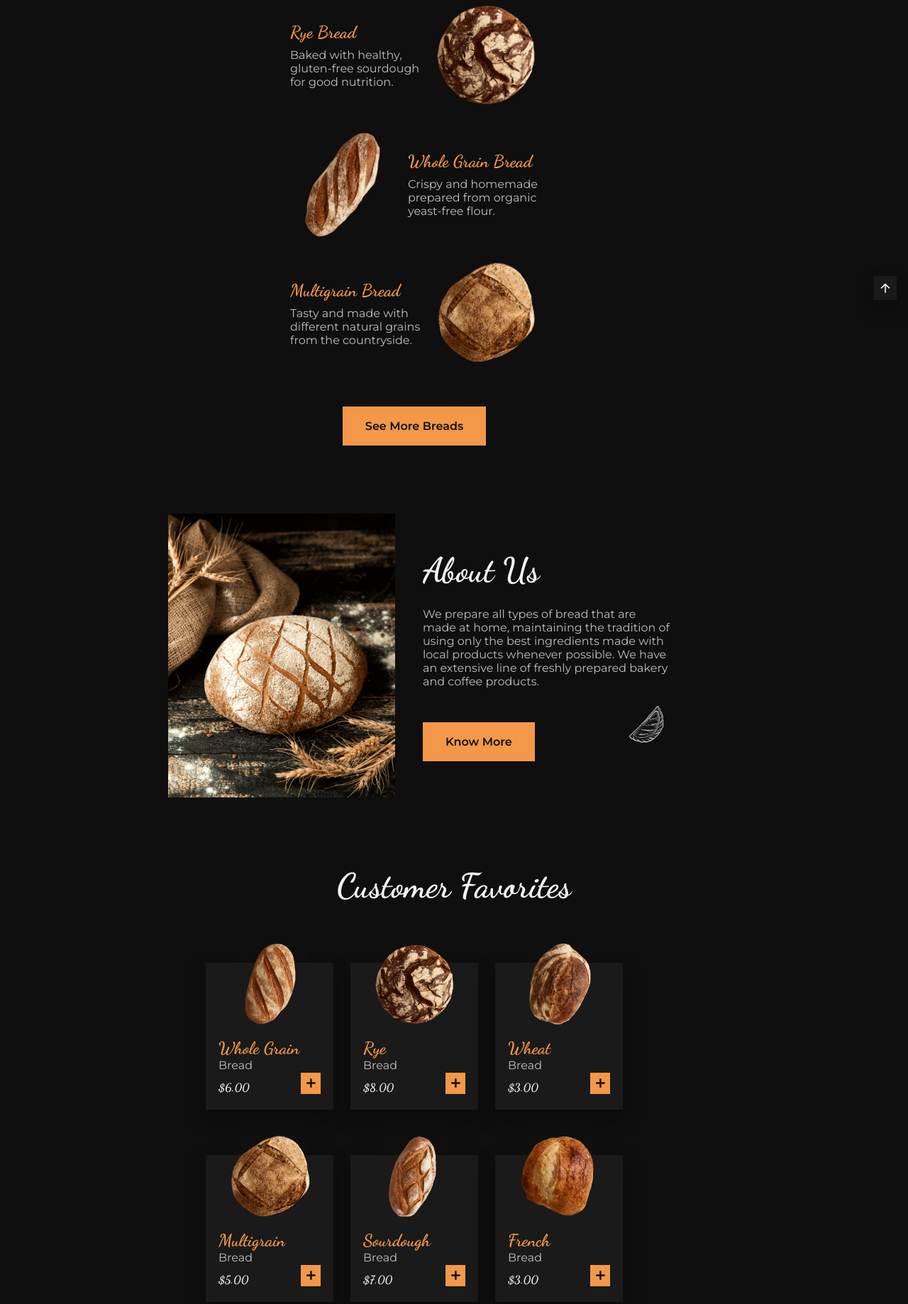
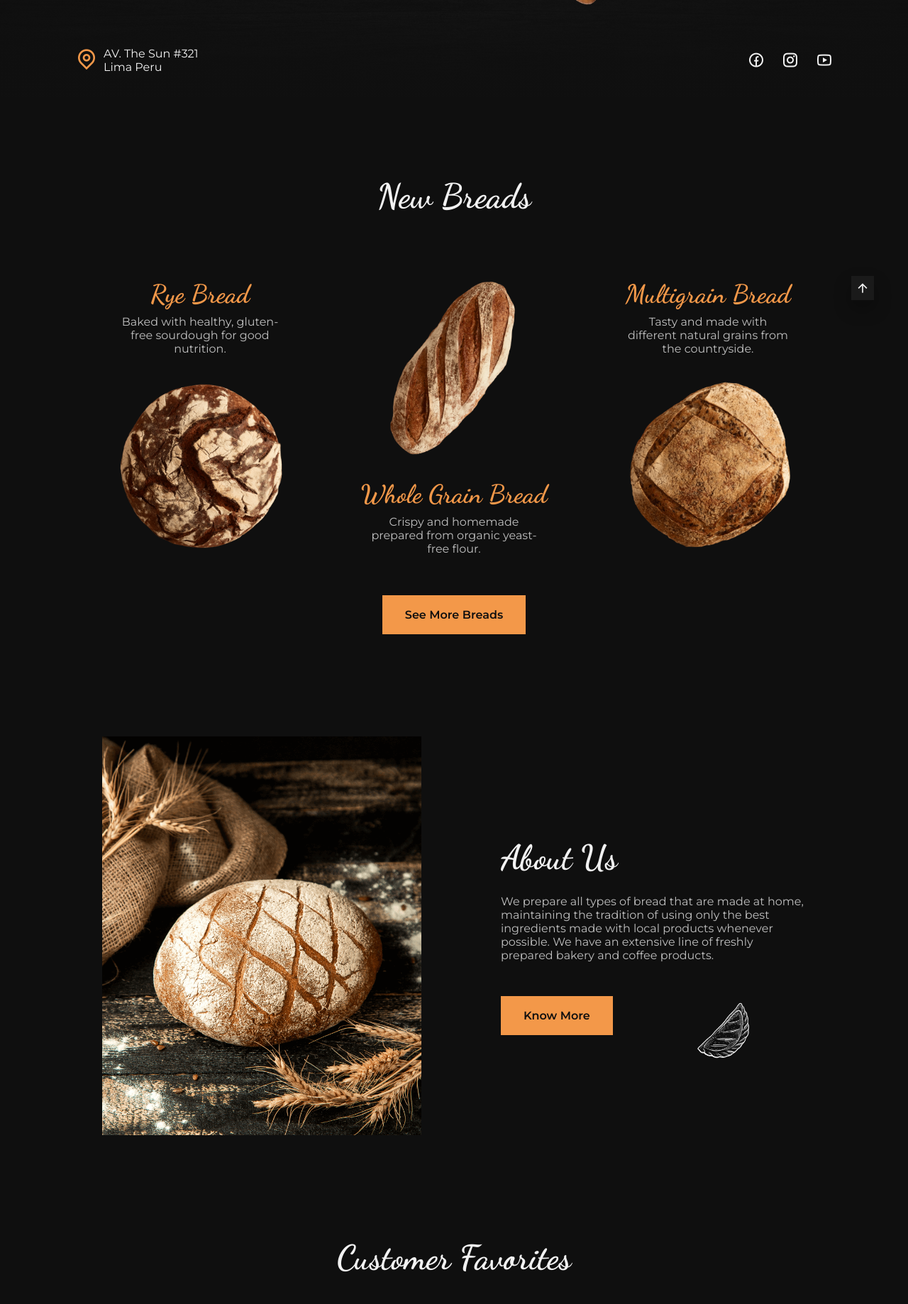
Before and after one commit to marciowillian/responsive-bakery-website, a plain HTML site: page index.html in a window 1280 px wide. Shown: the part 777-2615 px from the top of the page at 71% size. Drawn offline with nearby package versions, Linux system fonts and the light colour scheme.

Commit message:
Add ScrollReveal implementation and finishing responsivity for all devices

```diff
--- a/assets/css/styles.css
+++ b/assets/css/styles.css
@@ -760,3 +760,136 @@ img {
 
 
 /* For large devices */
+
+@media screen and (min-width: 1150px) {
+    .container {
+        margin-inline: auto;
+    }
+    .section {
+        padding-block: 7rem 2rem;
+    }
+    .nav {
+        height: calc(var(--header-height) + 2rem);
+    }
+    .nav__toggle,
+    .nav__close,
+    .nav__img-1,
+    .nav__img-2 {
+        display: none;
+    }
+    .nav__menu {
+        width: initial
+    }
+    .nav__list {
+        flex-direction: row;
+        column-gap: 4rem;
+    }
+    .home__container {
+        grid-template-columns: 470px 550px;
+        column-gap: 3rem;
+    }
+    .home__title {
+        margin-bottom: 2rem;
+    }
+    .home__bread {
+        width: 80px;
+        left: 18rem;
+    }
+    .home__image {
+        max-width: initial;
+        width: 550px;
+    }
+    .home__location i {
+        font-size: 2rem;
+    }
+    .home__location span {
+        font-size: var(--normal-font-size);
+    }
+    .home__social {
+        column-gap: 1.5rem;
+    }
+    .new__container {
+        padding-top: 4rem;
+    }
+    .new__content {
+        grid-template-columns: repeat(3, 270px);
+        column-gap: 5.5rem;
+    }
+    .new__card {
+        flex-direction: column;
+        row-gap: 2rem;
+        text-align: center;
+    }
+    .new__title {
+        font-size: var(--h1-font-size);
+    }
+    .new__description {
+        font-size: var(--normal-font-size);
+        padding-inline: 1rem;
+    }
+    .new__img {
+        width: 250px;
+    }
+    .about__container {
+        grid-template-columns: 450px 430px;
+        column-gap: 7rem;
+    }
+    .about__img {
+        width: 450px;
+    }
+    .about__bread {
+        width: 90px;
+        bottom: -3rem;
+        right: 4rem;
+    }
+    .favorite__container {
+        padding-top: 5.5rem;
+        grid-template-columns: repeat(3, 240px);
+        gap: 5.5rem 2rem;
+    }
+    .favorite__card {
+        padding: 9.75rem 1.5rem 2rem;
+    }
+    .favorite__img {
+        width: 180px;
+        top: -3rem;
+    }
+    .favorite__price {
+        font-size: var(--h3-font-size);
+    }
+    .favorite__button {
+        font-size: 1.5rem;
+        bottom: 2rem;
+        right: 1.5rem;
+    }
+    .visit__container {
+        padding-block: 4rem;
+    }
+    .visit__content {
+        grid-template-columns: 480px;
+        /* Add ajust manually */
+        justify-content: space-around
+    }
+    .footer {
+        padding-block: 5rem 3rem;
+    }
+    .footer__content {
+        column-gap: 4.5rem;
+    }
+    .footer__img-1 {
+        width: 90px;
+        right: initial;
+        left: 15rem;
+    }
+    .footer__img-2 {
+        width: 90px;
+        right: initial;
+        left: 60rem;
+    }
+    .footer__copy {
+        margin-top: 8rem;
+    }
+    .scrollup {
+        right: 3rem;
+    }
+}
--- a/assets/js/main.js
+++ b/assets/js/main.js
@@ -72,3 +72,25 @@ const scrollActive = () => {
 window.addEventListener('scroll', scrollActive)
 
 /*=============== SCROLL REVEAL ANIMATION ===============*/
+const sr = ScrollReveal({
+    origin: 'top',
+    distance: '40px',
+    opacity: 1,
+    scale: 1.1,
+    duraction: 2500,
+    delay: 300,
+    //reset: true,  //Animations repeat
+})
+
+sr.reveal(`.home__data, .about__img, .about__data, .visit__data`)
+sr.reveal(`.home__image, .footer__img-1, .footer__img-2`, { rotate: { z: -15 } })
+sr.reveal(`.home__bread, .about__bread`, { rotate: { z: 15 } })
+sr.reveal(`.home__footer`, { scale: 1, origin: 'bottom' })
+
+sr.reveal(`.new__card:nth-child(1) img`, { rotate: { z: -30 }, distance: 0 })
+sr.reveal(`.new__card:nth-child(2) img`, { rotate: { z: -15 }, distance: 0, delay: 600 })
+sr.reveal(`.new__card:nth-child(3) img`, { rotate: { z: -30 }, distance: 0, delay: 900 })
+
+sr.reveal(`.favorite__card img`, { interval: 100, rotate: { z: 15 }, distance: 0 })
+
+sr.reveal(`.footer__container`, { scale: 1 })
--- a/index.html
+++ b/index.html
@@ -354,7 +354,7 @@
     </a>
 
     <!--=============== SCROLLREVEAL ===============-->
-    <script src=""></script>
+    <script src="assets/js/scrollreveal.min.js"></script>
 
     <!--=============== MAIN JS ===============-->
     <script src="assets/js/main.js"></script>
```
